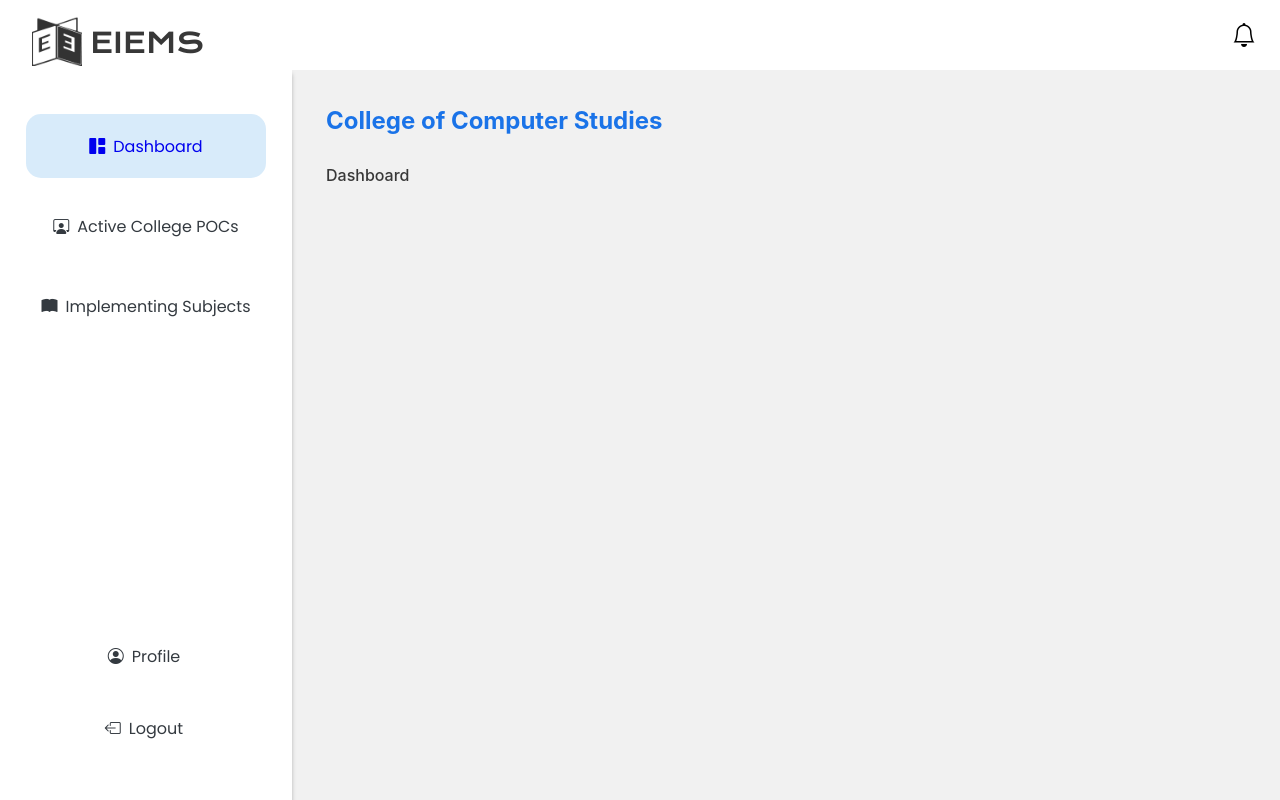
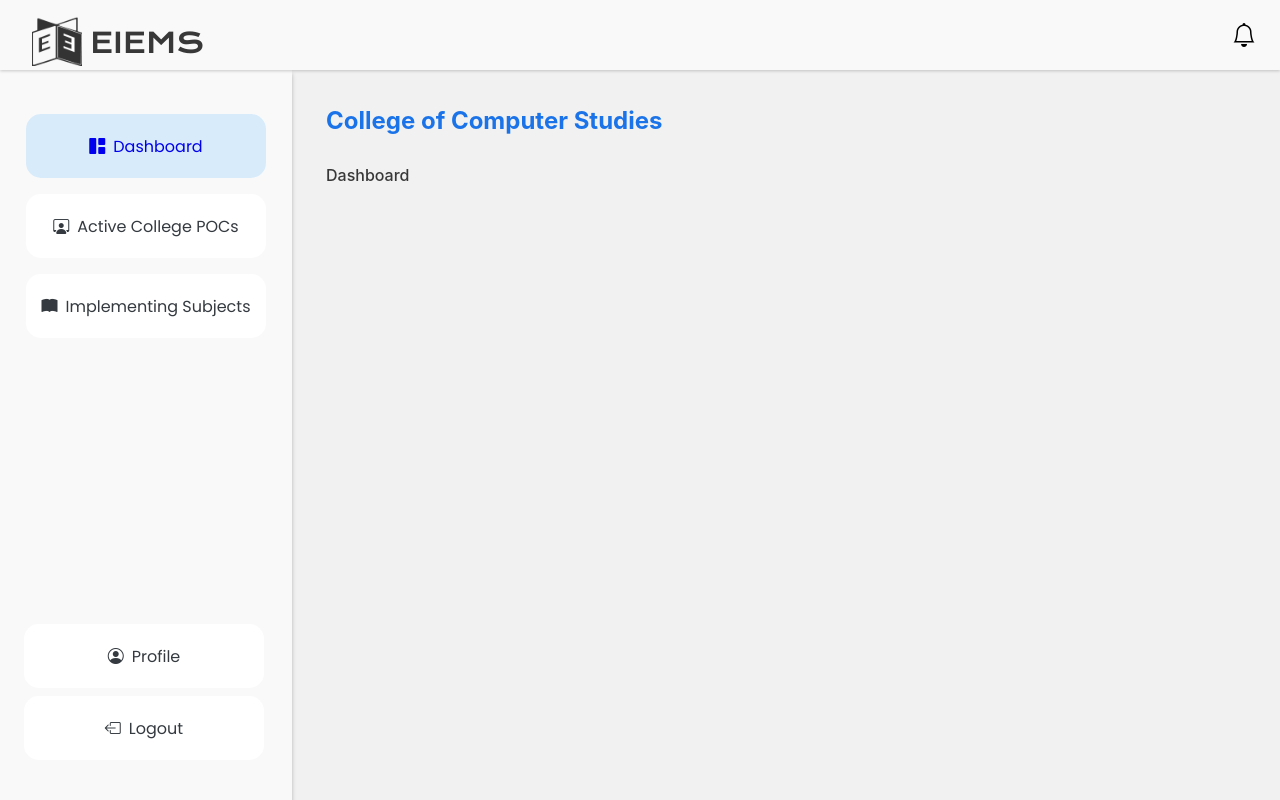
Before and after one commit to camilcase/SE_React, a React (Vite) app: page /pochead/dashboard in a window 1280 px wide. Built offline with nearby package versions, Linux system fonts and the light colour scheme.

Commit message:
sidebar&header

```diff
--- a/src/components/Header.css
+++ b/src/components/Header.css
@@ -4,7 +4,8 @@
     left: 0;
     right: 0;
     height: 70px;
-    background-color: #fff;
+    background-color: rgba(255, 255, 255, 0.6);
+    box-shadow: 0px 1px 3px rgba(0, 0, 0, 0.2);
     display: flex;
     justify-content: space-between;
     align-items: center;
--- a/src/pages/Student/StudentDashb.css
+++ b/src/pages/Student/StudentDashb.css
@@ -28,7 +28,7 @@ body, html, #root {
     justify-content: space-between;
     flex-direction: column;
     padding: 1rem;
-    background-color: #ffffff;
+    background-color: rgba(255, 255, 255, 0.6);
     box-shadow: 0px 4px 4px 0px rgba(0, 0, 0, 0.25);
   }
 
```
